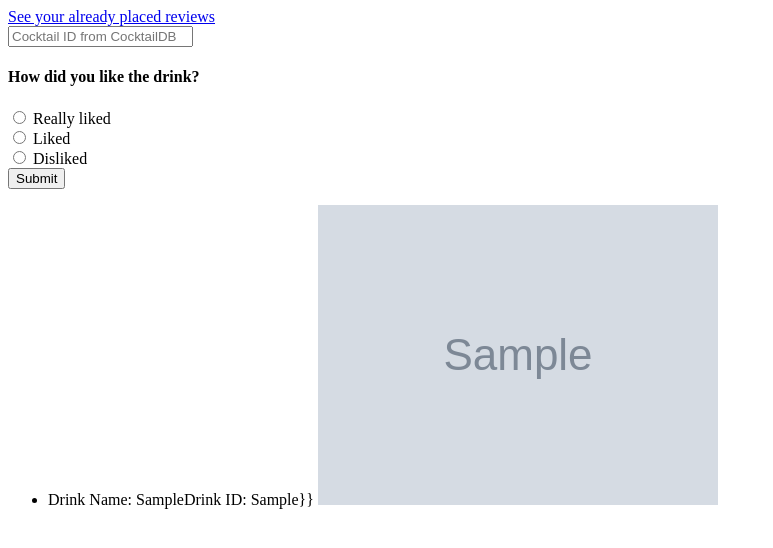
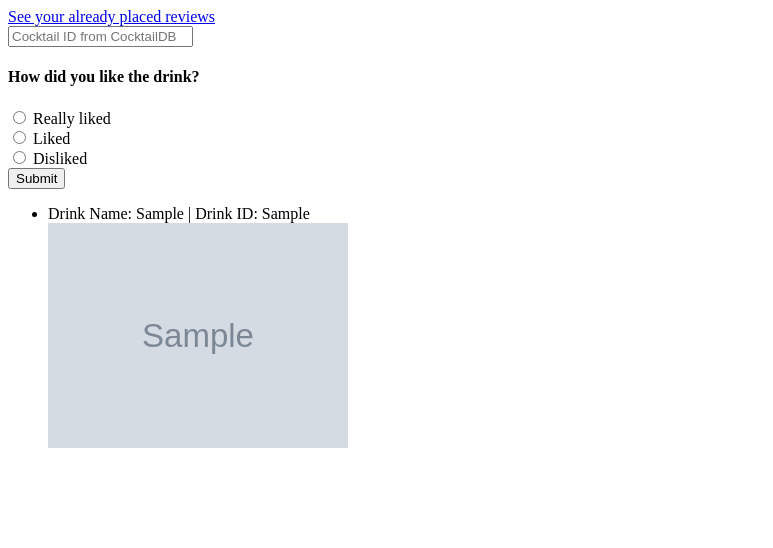
Before and after one commit to type9/brew, a Flask app: template templates/home.html in a window 1280 px wide. Shown: the top 548 px of the page, without its empty margins (0-773 px from the left). Run offline with Flask 2, Linux system fonts and the light colour scheme; the template is opened without the code that fills it: most values are stand-ins (such as "Sample title", 1, 10 or a date in 2020); grey boxes marked "Sample" are stand-in pictures.

Commit message:
Added method to properly convert document dict into a iterable

```diff
--- a/app.py
+++ b/app.py
@@ -75,14 +75,16 @@ def index():
       current_user = users.find_one({'username': session['username']})
 
       reviews = current_user['reviews']
-      recommender = Recommender(reviews)
-      recommender.get_recommendations(num_recommendations)
+
       drink_list = list()
-      for i in range(len(recommender.recommendations)):
-        r = requests.get(cocktaildb_drinkurl + recommender.recommendations[i][0]) # gets drink object of each drink
-        drink = json.loads(r.content)
-        drink_list.append(drink[0])
-      print(recommender.recommendations)
+      if len(reviews) > 0:
+        recommender = Recommender(reviews)
+        recommender.get_recommendations(num_recommendations)
+        for i in range(len(recommender.recommendations)):
+          r = requests.get(cocktaildb_drinkurl + recommender.recommendations[i][0]) # gets drink object of each drink
+          drink = json.loads(r.content)
+          drink_list.append(drink['drinks'][0]) # adds the drink object to a list to pass to the template
+
       return render_template('home.html', drink_list=drink_list)
 
     return redirect(url_for('login'))
--- a/recommender.py
+++ b/recommender.py
@@ -9,9 +9,16 @@ max_ingredients = 15
 class Recommender(object):
 
     def __init__(self, reviews):
-        self.reviews = list(reviews.items()) # converts from dict to tuple
+        self.reviews = self.convert_to_list(reviews) # converts from db dict format to iterable list format [drink_id][score]
         self.ingredient_scores = list() # FORMAT: [drink_id][score]
         self.recommendations = list() # FORMAT: [drink_id][total_score]
+
+    def convert_to_list(self, reviews):
+        list_reviews = list()
+        for x in range(len(reviews)):
+            this_review = [reviews[x]['drink_id'], reviews[x]['preference']]
+            list_reviews.append(this_review)
+        return list_reviews
 
     def get_recommendations(self, n):
         '''Method should return a list of n length of drinks ids in
--- a/templates/home.html
+++ b/templates/home.html
@@ -17,8 +17,9 @@
         <div class="container" id="drink_recommendation_container">
             <ul>
                 {% for drink in drink_list %}
-                    <li>Drink Name: {{drink['strDrink']}}Drink ID: {{drink['idDrink']}}}}
-                        <img src='{{drink["strDrinkThumb"]}}' alt='Thumb for {{drink["strDrink"]}}'>
+                    <li>
+                        Drink Name: {{drink['strDrink']}} | Drink ID: {{drink['idDrink']}} <br>
+                        <img style='width:300px' src='{{drink["strDrinkThumb"]}}' alt='Thumb for {{drink["strDrink"]}}'>
                     </li>
                 {% endfor %}
             </ul>
```
